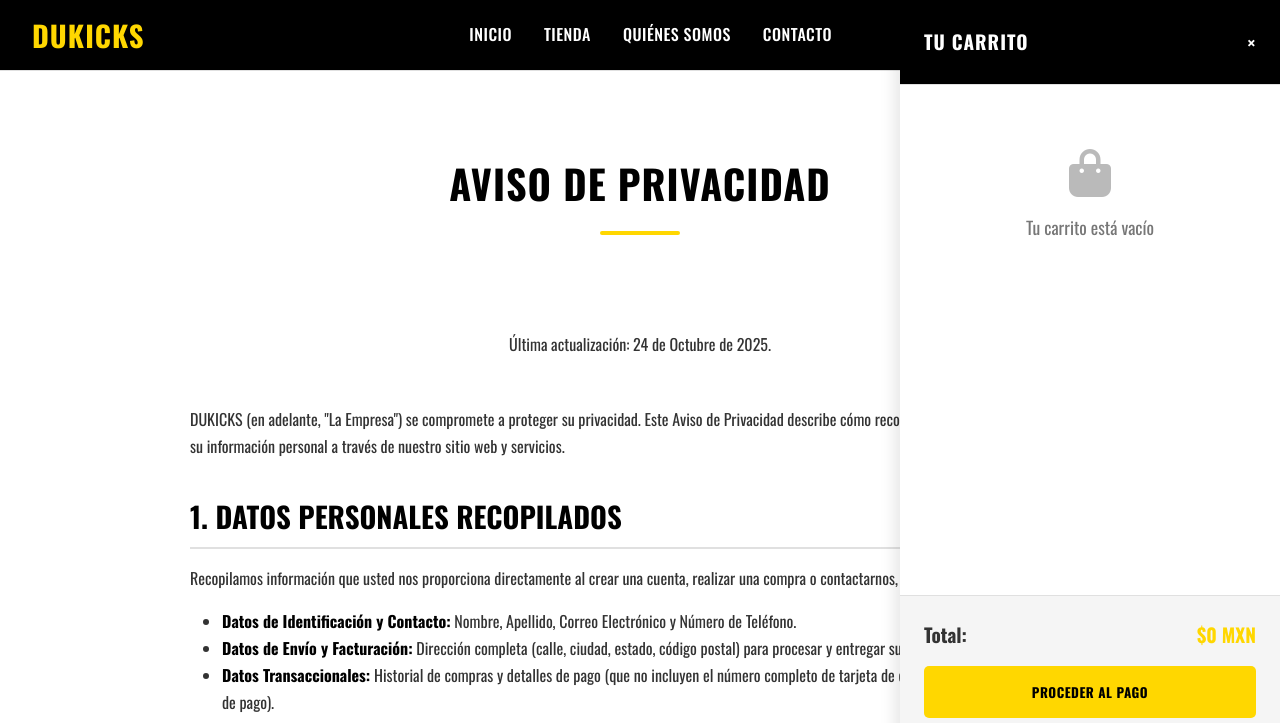
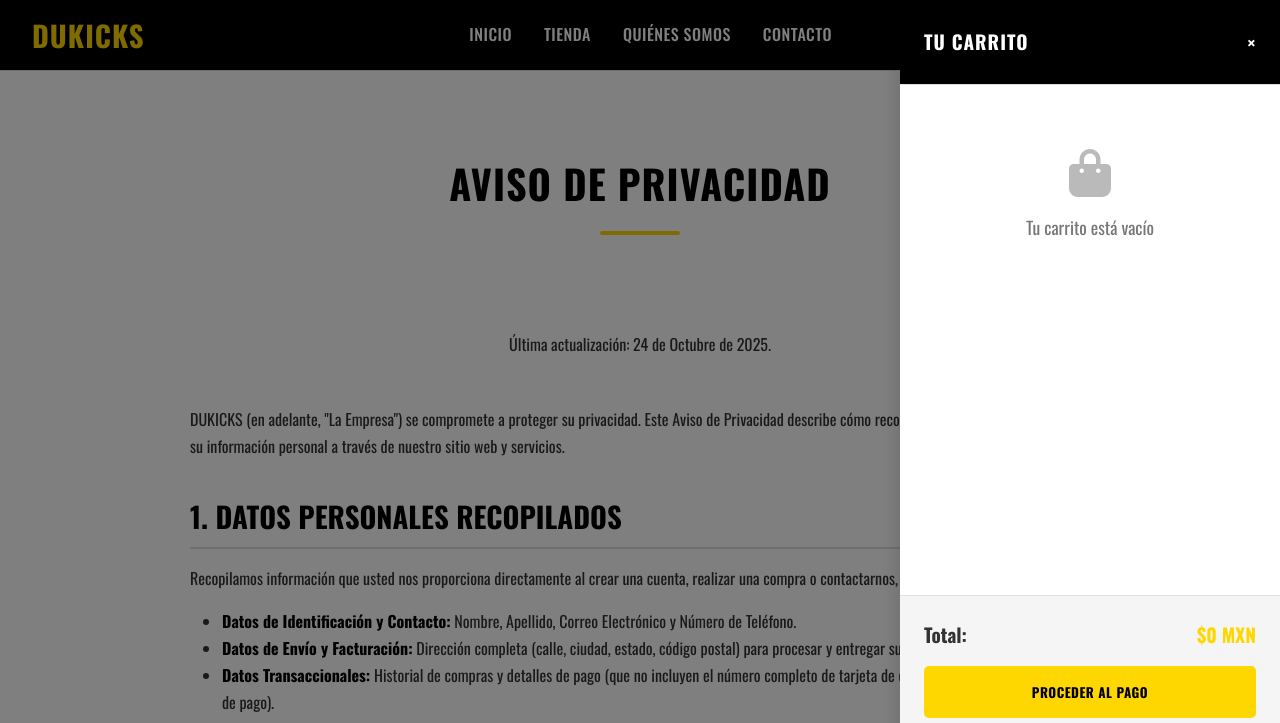
Before and after one commit to CryBaby607/Du, a plain HTML site: page aviso-privacidad.html in a window 1280 px wide. Both pictures are taken after a click on the icon 1239 px from the left and 33 px from the top of the page. Shown: the top 723 px of the page. Drawn offline with nearby package versions, Linux system fonts and the light colour scheme.

Commit message:
25/10/25

```diff
--- a/aviso-privacidad.html
+++ b/aviso-privacidad.html
@@ -106,6 +106,8 @@
     </div>
   </div>
 
+    <div class="cart-overlay" id="cartOverlay"></div>
+
   <main class="featured-products"> <div class="container">
       <h2 class="section-title">AVISO DE PRIVACIDAD</h2>
 
```
Also changed, not shown: contacto.html (+2 -0 lines), envios-devoluciones.html (+2 -0 lines), guia-tallas.html (+2 -0 lines), preguntas-frecuentes.html (+1 -1 lines), quienes-somos.html (+1 -1 lines), terminos-condiciones.html (+2 -0 lines).
